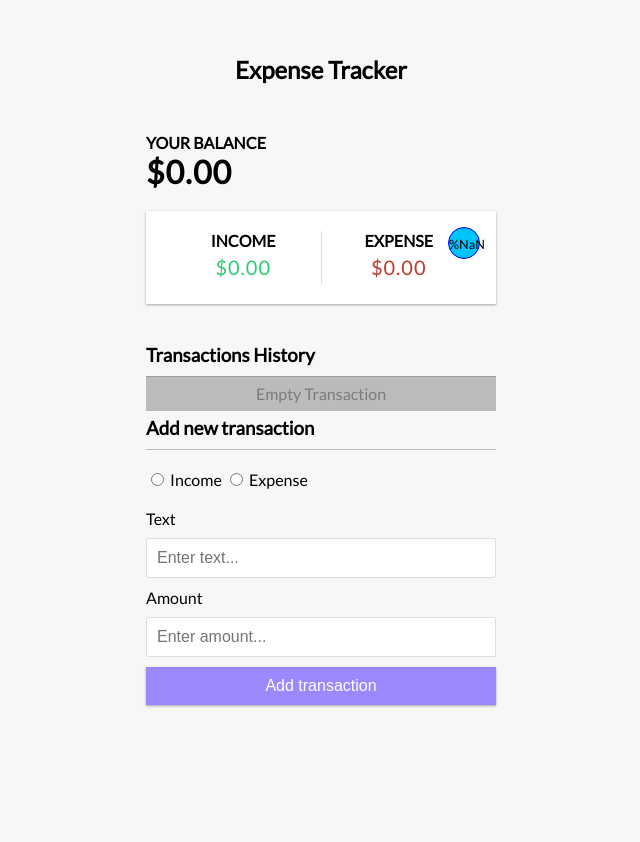
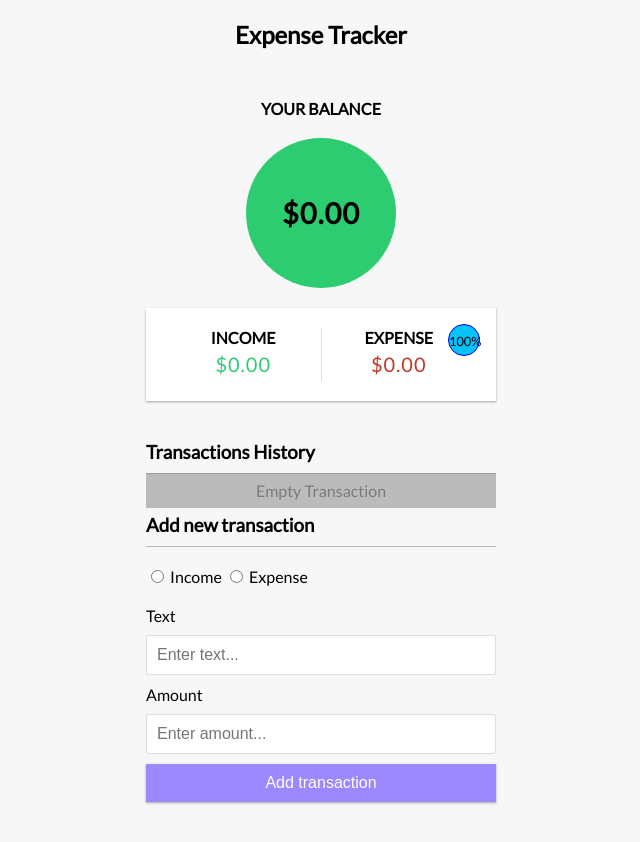
Before and after one commit to ninthshark/expense-tracker, a plain HTML site: page index.html in a window 1280 px wide. Shown: the whole page, without its empty margins (319-959 px from the left). Before the commit the page ends 800 px from the top, so only its background shows below. Drawn offline with Linux system fonts and the light colour scheme.

Commit message:
fixed expense percentage calculations

```diff
--- a/script.js
+++ b/script.js
@@ -139,7 +139,8 @@ const updateValue = () => {
   balance.innerText = `$${total}`;
   money_plus.innerText = `$${income}`;
   money_minus.innerText = `$${expense}`;
-  expensePercent.innerText = `%${Math.round((expense / income) * 100)}`;
+  expensePercent.innerText =
+    income > 0 ? `${Math.round((expense / income) * 100)}%` : `100%`;
 };
 
 const errorDisplay = () => {
--- a/style.css
+++ b/style.css
@@ -37,6 +37,7 @@ h3 {
 
 h4 {
   margin: 0;
+  text-align: center;
   text-transform: uppercase;
 }
 
@@ -190,6 +191,34 @@ input[type="number"] {
   display: block;
 }
 
-/* .balance {
-  width: 30%;
+.balance {
+  width: 150px;
+  height: 150px;
+  background: #2ecc71;
+  display: flex;
+  justify-content: center;
+  align-items: center;
+  /* text-align: center; */
+  border-radius: 50%;
+
+  margin: 20px auto 0 auto;
+  position: relative;
+}
+
+/* .balance .balance-pc {
+  position: absolute;
+  right: 1rem;
+  top: 1rem;
+  background: rgb(0, 195, 255);
+  width: 2rem;
+  height: 2rem;
+  line-height: 2rem;
+  border: 1px solid blue;
+  border-radius: 50%;
+  font-size: 0.8rem;
 } */
+
+.balance h1 {
+  text-align: center;
+  font-size: 1.8rem;
+}
```
